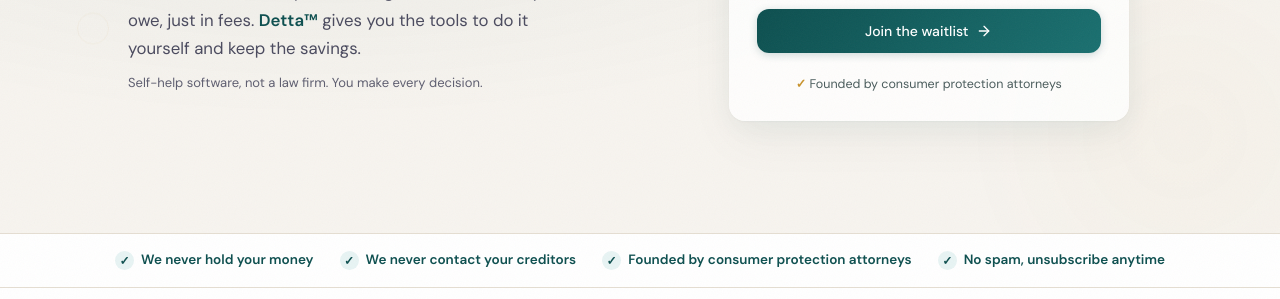
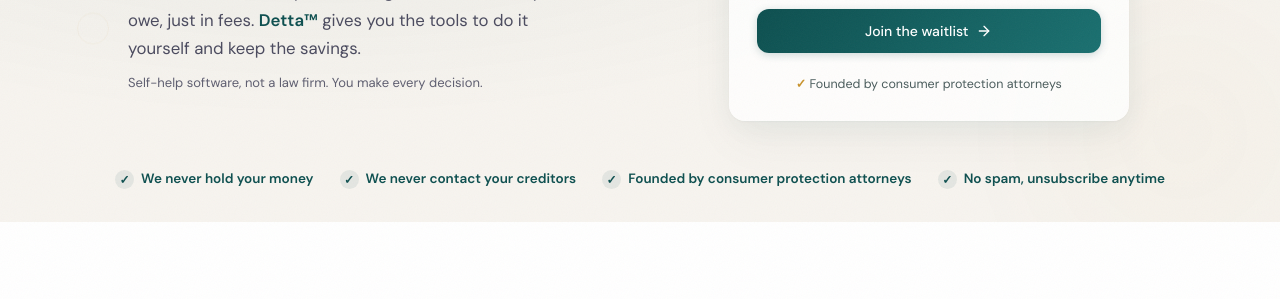
Before and after one commit to DettaSystems/waitlist, a plain HTML site: page index.html in a window 1280 px wide. Shown: the part 467-766 px from the top of the page. Drawn offline with Linux system fonts and the light colour scheme.

Commit message:
design: promise row without divider lines, tucked into the bottom of the hero (#89)
Co-authored-by: DettaSystems <support@detta.us>
Co-authored-by: Claude Opus 5.5 <noreply@anthropic.com>

```diff
--- a/index.html
+++ b/index.html
@@ -1533,10 +1533,11 @@
   <style>
     .form-trust{font-size:12.5px;color:#4A5C5C;margin:10px 0 0;text-align:center}
     .ft-check{color:#C8922A;font-weight:700}
-    .promises{background:#fff;border-top:1px solid #E5DED2;border-bottom:1px solid #E5DED2}
-    .promises-inner{max-width:1080px;margin:0 auto;padding:16px 24px;display:flex;flex-wrap:wrap;gap:10px 28px;justify-content:center}
+    .promises{position:relative;z-index:1;background:transparent;margin-top:-22px}
+    @media (min-width:768px){.promises{margin-top:-64px}}
+    .promises-inner{max-width:1080px;margin:0 auto;padding:0 24px 32px;display:flex;flex-wrap:wrap;gap:10px 28px;justify-content:center}
     .promise{font-size:14px;font-weight:600;color:#0D4F4F;display:inline-flex;align-items:center;gap:7px}
-    .promise .p-check{width:19px;height:19px;border-radius:50%;background:#E8F4F4;color:#0D4F4F;display:inline-flex;align-items:center;justify-content:center;font-size:12px;font-weight:700}
+    .promise .p-check{width:19px;height:19px;border-radius:50%;background:rgba(13,79,79,.08);color:#0D4F4F;display:inline-flex;align-items:center;justify-content:center;font-size:12px;font-weight:700}
   </style>
   <section class="promises" aria-label="Our promises">
     <div class="promises-inner">
```
